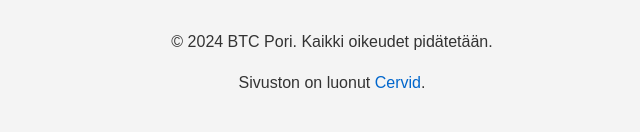
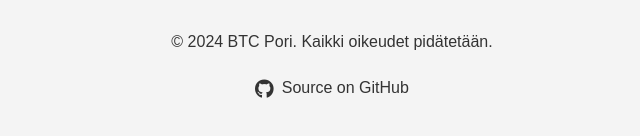
Before and after one commit to polac/btcpori, a plain HTML site: page index.html in a window 1280 px wide. Shown: the part 1004-1140 px from the top of the page, without its empty margins (308-948 px from the left). Drawn offline with Linux system fonts and the light colour scheme; no server answers.

Commit message:
Add GitHub repository link to footer with icon

```diff
--- a/index.html
+++ b/index.html
@@ -56,7 +56,11 @@
         </main>
         <footer>
             <p>&copy; 2024 BTC Pori. Kaikki oikeudet pidätetään.</p>
-            <p>Sivuston on luonut <a href="https://www.cervid.fi" target="_blank">Cervid</a>.</p>
+            <p class="github-link">
+                <a href="https://github.com/polac/btcpori" target="_blank" title="View source on GitHub">
+                    <i class="fab fa-github"></i> Source on GitHub
+                </a>
+            </p>
         </footer>
     </div>
     <script src="script.js"></script>
--- a/styles.css
+++ b/styles.css
@@ -239,3 +239,27 @@ footer a:hover {
     font-size: 16px;
     cursor: pointer;
 }
+
+.github-link {
+    margin-top: 15px;
+}
+
+.github-link a {
+    color: #333;
+    text-decoration: none;
+    display: inline-flex;
+    align-items: center;
+    gap: 8px;
+    padding: 5px 10px;
+    border-radius: 5px;
+    transition: background-color 0.3s ease;
+}
+
+.github-link a:hover {
+    background-color: #e0e0e0;
+    text-decoration: none;
+}
+
+.github-link i {
+    font-size: 1.2em;
+}
```
